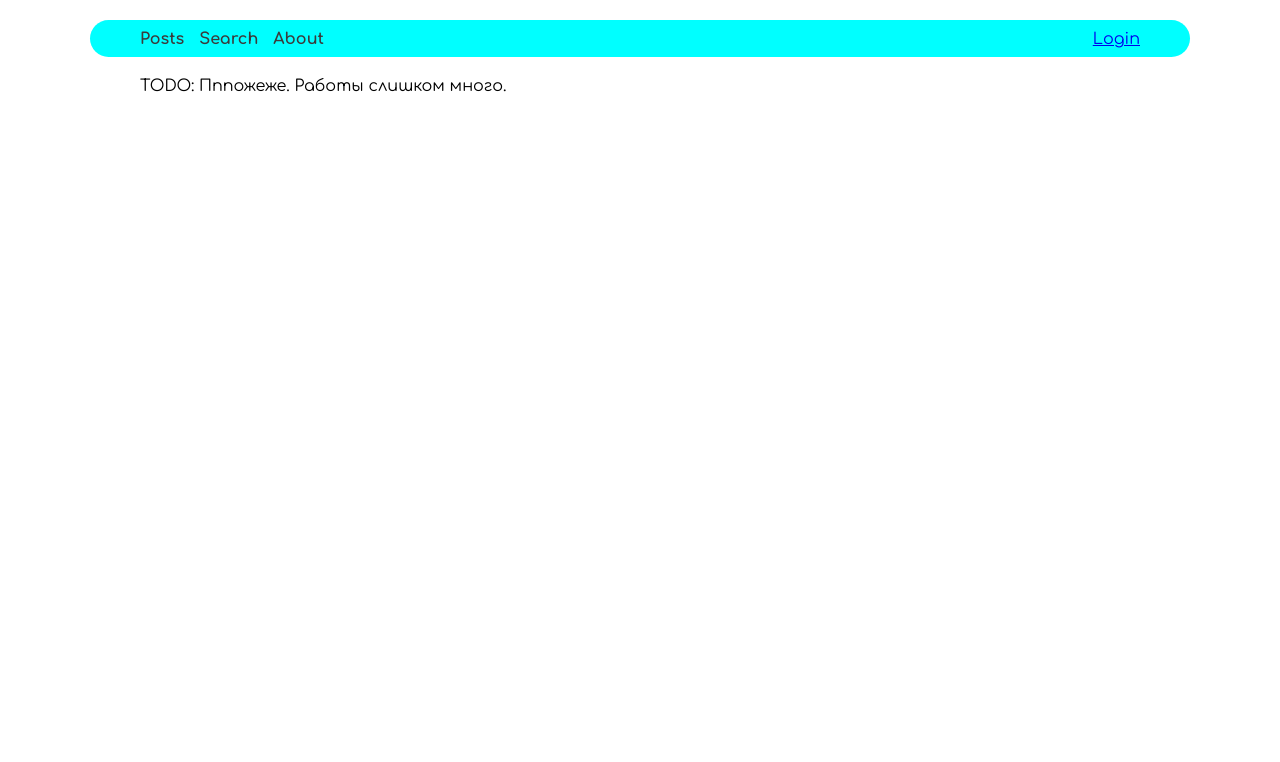
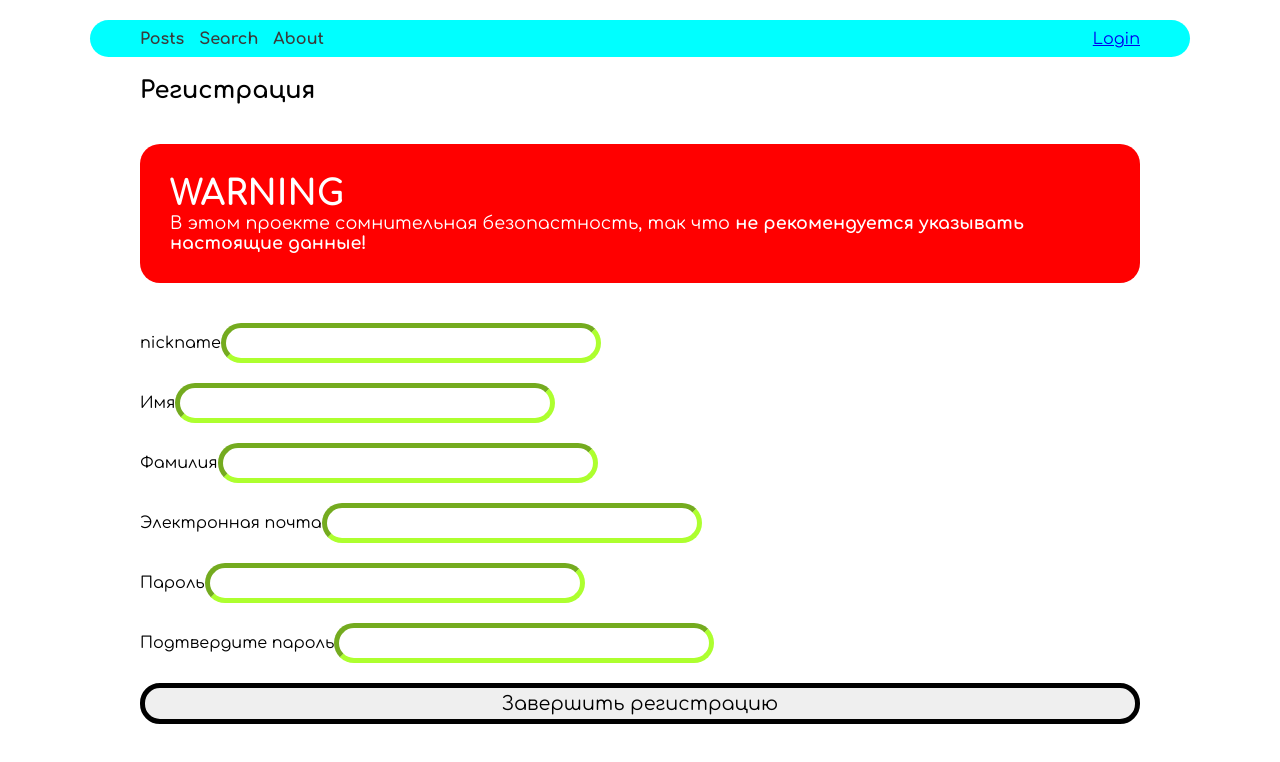
Before and after one commit to tonakihan/BlogPlatform, a React (Create React App) app: page /register in a window 1280 px wide. Shown: the top 762 px of the page. Built offline with nearby package versions, Linux system fonts and the light colour scheme; no server answers.

Commit message:
Add register user. Fix posts - remove button.

```diff
--- a/src/components/UI/input/MyInput.module.css
+++ b/src/components/UI/input/MyInput.module.css
@@ -7,3 +7,7 @@
   padding: 5px 10px;
   font-size: 1rem;
 }
+
+.myInput:focus {
+  border-color: darkorange;
+}
--- a/src/components/UI/input/MyInput.tsx
+++ b/src/components/UI/input/MyInput.tsx
@@ -7,6 +7,7 @@ interface MyInputProps extends IHtmlElement {
   type?: string;
   value?: string;
   onChange?: ChangeEventHandler<HTMLInputElement>;
+  required: boolean
 }
 
 const MyInput: FC<MyInputProps> = ({
@@ -16,7 +17,8 @@ const MyInput: FC<MyInputProps> = ({
   name,
   value,
   onChange,
-  id
+  id,
+  required = false,
 }) => {
   let style = [cl.myInput];
   className && style.push(className);
@@ -30,7 +32,8 @@ const MyInput: FC<MyInputProps> = ({
       value={value}
       onChange={onChange}
       id={id}
-      />
+      required={required}
+    />
   );
 }
 
--- /dev/null
+++ b/src/hooks/useHandleInput.ts
@@ -0,0 +1,14 @@
+import { useState, type ChangeEvent } from "react";
+
+const useHandlerInput = <Type>( initialValue: Type ): [ Type, (e: ChangeEvent<HTMLInputElement>) => void ] => {
+  const [formData, setFormData] = useState<Type>(initialValue);
+
+  const handleInputChange = ( e: ChangeEvent<HTMLInputElement> ) => {
+    const { name, value } = e.target;
+    setFormData({ ...formData, [name]: value });
+  }
+
+  return [ formData, handleInputChange ];
+}
+
+export default useHandlerInput;
--- a/src/models/IUser.ts
+++ b/src/models/IUser.ts
@@ -1,5 +1,5 @@
 export interface IUser {
-  id: number,
+  id?: number,
   firstName: string,
   lastName: string,
   nickname: string,
--- a/src/pages/Posts.tsx
+++ b/src/pages/Posts.tsx
@@ -83,7 +83,6 @@ const Posts: FC = () => {
               value={formData.text}
               onChange={event => setFormData({...formData, text: event.target.value})}
             ></textarea>
-            <MyButton type="submit"></MyButton>
             {/* TODO: Стелизацию */}
           </div>
           <MyButton onClick={closeModal}>Отмена</MyButton>
--- a/src/pages/Register.tsx
+++ b/src/pages/Register.tsx
@@ -1,9 +1,118 @@
-import type { FC } from "react";
+import { type FC, type SyntheticEvent } from "react";
+import MyInput from "../components/UI/input/MyInput";
+import MyButton from "../components/UI/button/MyButton";
+import cl from "../styles/register.module.css";
+import type { IUser } from "../models/IUser";
+import useHandlerInput from "../hooks/useHandleInput";
+import { useCreateUserMutation } from "../services/usersAPI";
+import { useNavigate } from "react-router-dom";
+import type { useAppSelector } from "../hooks/redux/useAppSelector";
+import { useAppDispatch } from "../hooks/redux/useAppDispatch";
+import { authentication } from "../store/thunk/authThunk";
 
 const Register: FC = () => {
+  interface IFormData extends IUser {
+    checkPassword: string;
+  }
+
+  const navigate = useNavigate();
+  const dispatch = useAppDispatch();
+  const [createUser] = useCreateUserMutation();
+  const [ formData, handlerInput ] = useHandlerInput<IFormData>({
+    nickname: '',
+    firstName: '',
+    lastName: '',
+    email: '',
+    role: 'user',
+    password: '',
+    checkPassword: ''
+  });
+
+  const handleSubmit = async ( e: SyntheticEvent<HTMLFormElement> ) => {
+    e.preventDefault();
+
+    // Проверка пароля.
+    if ( formData.checkPassword !== formData.password ) {
+      alert("Пароли не одинаковые, проверьте и попробуйте снова");
+      return;
+    }
+
+    //Отправка на сервер
+    try {
+      await createUser(formData);
+      dispatch(authentication({
+        login: formData.nickname,
+        password: formData.password
+      }));
+      navigate('/posts');
+    } catch (e) {
+      console.error(e);
+    }
+  }
+
   return (
-    <div>
-      TODO: Пппожеже. Работы слишком много.
+    <div className={cl.registerMain}>
+      <h2>Регистрация</h2>
+
+      <div className={cl.warning}>
+        <h1>WARNING</h1>
+        <p>В этом проекте сомнительная безопастность, так что <b>не рекомендуется указывать настоящие данные!</b></p>
+      </div>
+
+      <form onSubmit={handleSubmit}>
+        <label> nickname
+          <MyInput
+            name="nickname"
+            value={formData.nickname}
+            onChange={handlerInput}
+            required={true}
+          />
+        </label>
+        <label> Имя
+          <MyInput
+            name="firstName"
+            value={formData.firstName}
+            onChange={handlerInput}
+            required={true}
+          />
+        </label>
+        <label> Фамилия
+          <MyInput
+            name="lastName"
+            value={formData.lastName}
+            onChange={handlerInput}
+            required={true}
+          />
+        </label>
+        <label> Электронная почта
+          <MyInput
+            name="email"
+            type="email"
+            value={formData.email}
+            onChange={handlerInput}
+            required={true}
+          />
+        </label>
+        <label> Пароль
+          <MyInput
+            name="password"
+            type="password"
+            value={formData.password}
+            onChange={handlerInput}
+            required={true}
+          />
+        </label>
+        <label> Подтвердите пароль
+          <MyInput
+            name="checkPassword"
+            type="password"
+            value={formData.checkPassword}
+            onChange={handlerInput}
+            required={true}
+          />
+        </label>
+        <MyButton type="submit">Завершить регистрацию</MyButton>
+      </form>
     </div>
   );
 }
--- /dev/null
+++ b/src/styles/register.module.css
@@ -0,0 +1,23 @@
+.warning {
+  background-color: red;
+  color: white;
+  padding: 30px;
+  border-radius: 20px;
+  margin: 40px auto;
+  font-size: 1.1rem;
+}
+
+.registerMain form {
+  display: grid;
+}
+
+.registerMain label {
+  /*margin-left: 20px;*/
+}
+.registerMain input {
+  width: 350px;
+}
+
+.registerMain form * {
+  margin-bottom: 10px
+}
```
Also changed, not shown: 1 other file (tests, documents, lock files or other folders).
